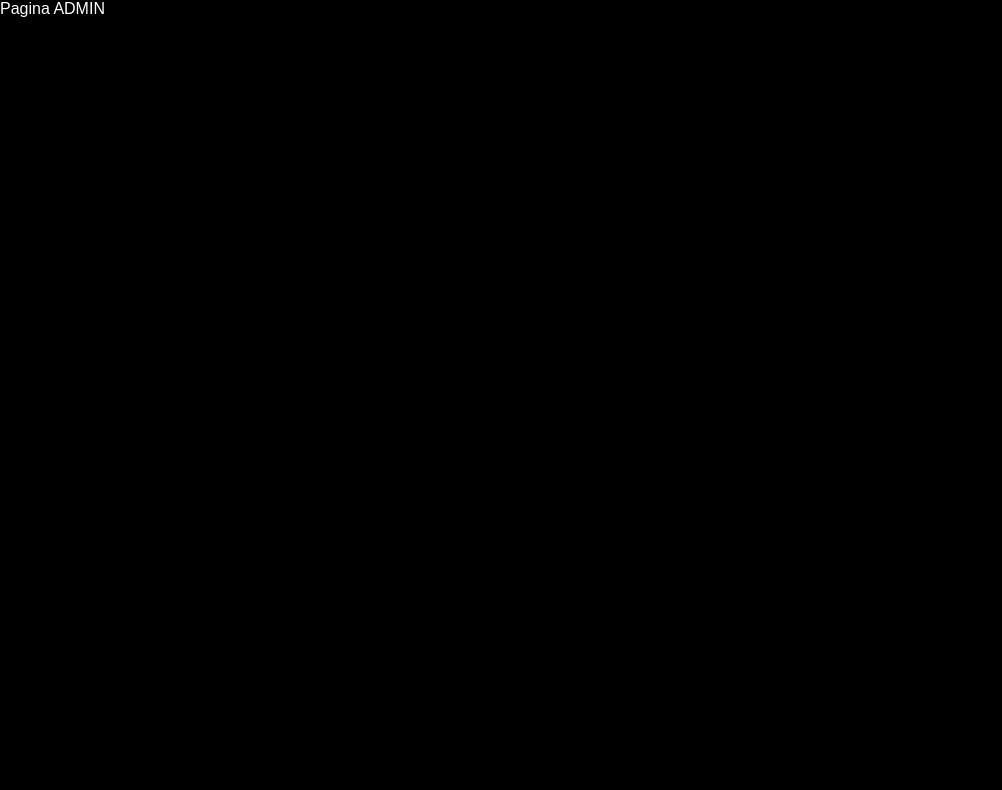
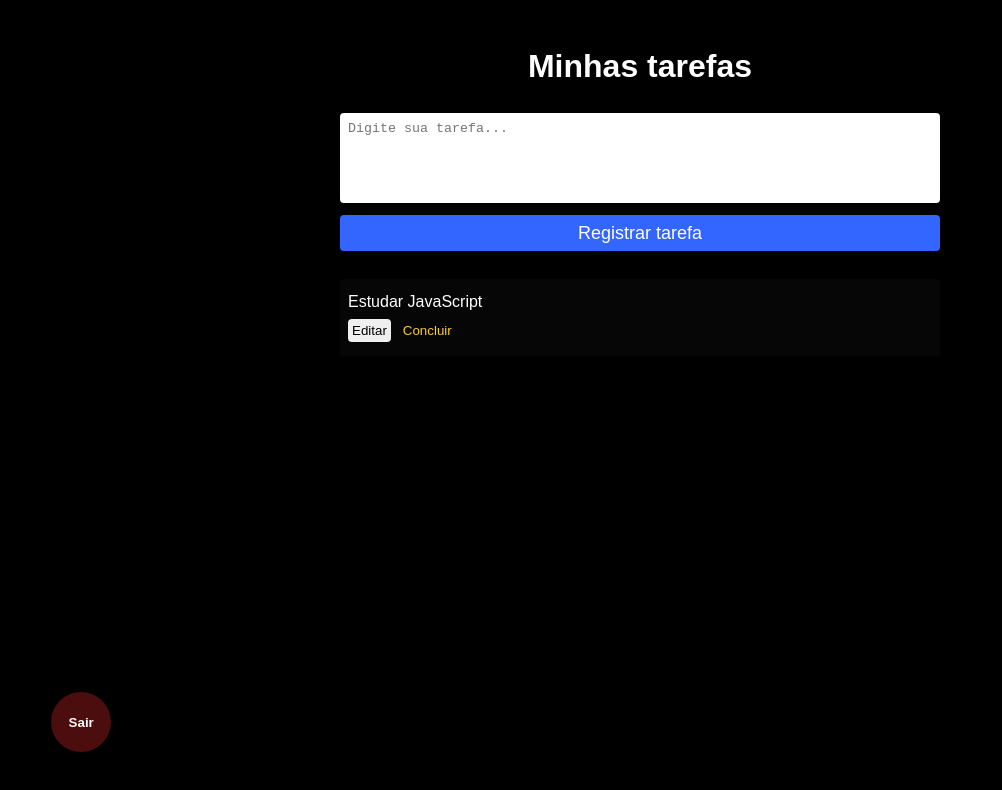
Before and after one commit to GabrielCaliari/fireauth, a React (Create React App) app: page /admin in a window 1280 px wide. Shown: the top 790 px of the page, without its empty margins (0-1002 px from the left). Built offline with nearby package versions, Linux system fonts and the light colour scheme; no server answers; sample sign-in values are in the browser's storage; the HTML template or start-up script is replaced by a standard one.

Commit message:
criando e estilizando a pag admin

```diff
--- a/src/pages/Admin/admin.css
+++ b/src/pages/Admin/admin.css
@@ -0,0 +1,61 @@
+.admin-container{
+  display: flex;
+  flex-direction: column;
+  align-items: center;
+  margin-top: 48px;
+}
+
+.admin-container h1{
+  margin-bottom: 28px;
+}
+
+.btn-register{
+  margin-bottom: 28px;
+}
+
+.list{
+  width: 90%;
+  max-width: 600px;
+  display: flex;
+  flex-direction: column;
+  background-color: rgba(18,18,18, 0.38);
+  border-radius: 4px;
+  margin-bottom: 12px;
+  justify-content: center;
+  padding: 14px 8px;
+}
+
+.list p{
+  margin-bottom: 8px;
+}
+
+.list button{
+  margin-right: 8px;
+  border:0;
+  border-radius: 4px;
+  padding: 4px;
+}
+
+.btn-delete{
+  color: #ffcc23;
+  background-color: transparent;
+}
+
+.btn-logout{
+  position: absolute;
+  bottom: 6%;
+  left: 4%;
+  height: 60px;
+  width: 60px;
+  border-radius: 30px;
+  border:0;
+  font-weight: bold;
+  background-color: rgba(219, 38, 41, 0.35);
+  color: #fafafa;
+  transition: all 0.5s;
+}
+
+.btn-logout:hover{
+  background-color: rgba(219, 38, 41, 1);
+  color: #FFF;
+}
--- a/src/pages/Admin/index.js
+++ b/src/pages/Admin/index.js
@@ -1,10 +1,43 @@
+import { useState } from "react"
 import "./admin.css"
+import { signOut } from "firebase/auth";
+import { auth } from "../../firebaseConnection";
 
 
 export default function Admin() {
+  const [tarefa, setTarefa] = useState('')
+
+  function handleRegister(e){
+    e.preventDefault();
+  }
+
+  async function handleLogout(){
+    await signOut(auth);
+  }
+
   return (
-    <div>
-      Pagina ADMIN
+    <div className="admin-container">
+      <h1>Minhas tarefas</h1>
+
+      <form className="form" onSubmit={handleRegister}>
+        <textarea
+          placeholder="Digite sua tarefa..."
+          value={tarefa}
+          onChange={(e) => setTarefa(e.target.value)}
+        />
+
+        <button className="btn-register" type="submit">Registrar tarefa</button>
+      </form>
+
+      <article className="list">
+        <p>Estudar JavaScript</p>
+        <div>
+          <button>Editar</button>
+          <button className="btn-delete">Concluir</button>
+        </div>
+      </article>
+
+      <button className="btn-logout" onClick={handleLogout}>Sair</button>
     </div>
   )
 }
--- a/src/pages/Home/home.css
+++ b/src/pages/Home/home.css
@@ -47,6 +47,7 @@
   height: 90px;
   resize: none;
   border-radius: 4px;
+  padding: 8px;
 }
 
 .button-link{
```
